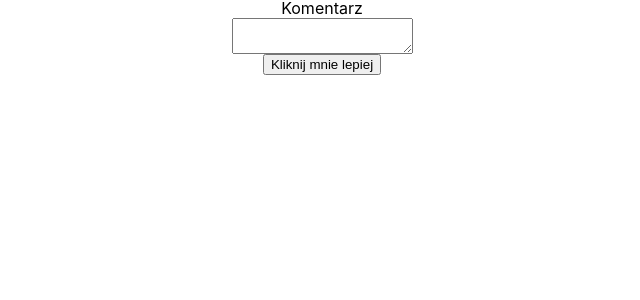
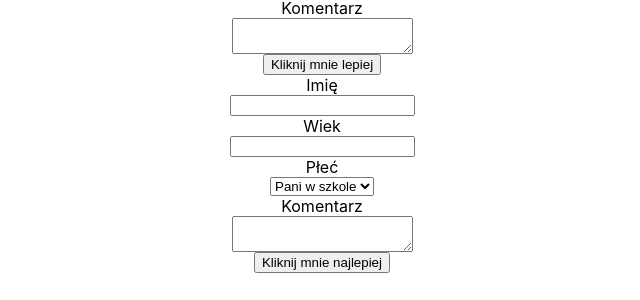
Before and after one commit to infoshareacademy/isareactaccenture, a React (Create React App) app in the folder react/my-app/: page / in a window 1280 px wide. Shown: the part 1683-1983 px from the top of the page, without its empty margins (318-958 px from the left). Before the commit the page ends 1788 px from the top, so only its background shows below. Built offline with nearby package versions, Linux system fonts and the light colour scheme; no server answers; the HTML template or start-up script is replaced by a standard one.

Commit message:
Added boosted form with react hook form

```diff
--- a/react/my-app/package.json
+++ b/react/my-app/package.json
@@ -9,6 +9,7 @@
     "@testing-library/user-event": "^13.5.0",
     "react": "^18.2.0",
     "react-dom": "^18.2.0",
+    "react-hook-form": "^7.45.4",
     "react-scripts": "5.0.1",
     "styled-components": "^6.0.7",
     "web-vitals": "^2.1.4"
--- a/react/my-app/src/App.js
+++ b/react/my-app/src/App.js
@@ -2,6 +2,7 @@ import { Wrapper } from './Wrapper';
 import { AboutMe } from './about-me/AboutMe';
 import { MyForm } from './forms/MyForm';
 import { MyBetterForm } from './forms/MyBetterForm';
+import { MyBoostedForm } from './forms/MyBoostedForm';
 import { Game } from './game/Game';
 import { GameClass } from './game/GameClass';
 import { Users } from './users/Users';
@@ -15,6 +16,7 @@ function App() {
             <Users />
             <MyForm />
             <MyBetterForm />
+            <MyBoostedForm />
         </Wrapper>
     );
 }
--- /dev/null
+++ b/react/my-app/src/forms/MyBoostedForm.js
@@ -0,0 +1,32 @@
+import { useForm } from 'react-hook-form';
+
+export const MyBoostedForm = () => {
+    const { register, handleSubmit } = useForm({
+        defaultValues: {
+            name: '',
+            age: '',
+            gender: 'facetka',
+            comment: ''
+        }
+    });
+
+    const onSubmit = async (data) => {
+        alert(JSON.stringify(data, null, 2))
+    }
+
+    return <form onSubmit={handleSubmit(onSubmit)}>
+        <label>Imię</label>
+        <input type="text" {...register('name')} />
+        <label>Wiek</label>
+        <input type="number" {...register('age')} />
+        <label>Płeć</label>
+        <select name="gender" {...register('gender')}>
+            <option value="facet">Męzczyzna</option>
+            <option value="kobitka">Kobieta</option>
+            <option value="facetka">Pani w szkole</option>
+        </select>
+        <label>Komentarz</label>
+        <textarea name="comment" {...register('comment')} />
+        <input type="submit" value="Kliknij mnie najlepiej" />
+    </form>
+}
```
Also changed, not shown: 1 other file (tests, documents, lock files or other folders).
